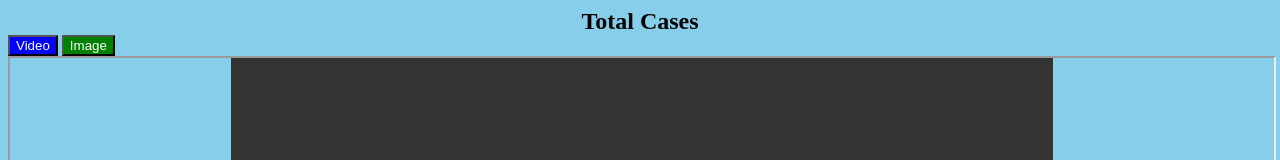
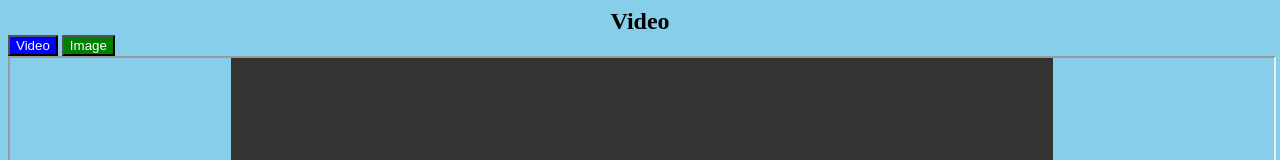
Before and after one commit to shresthashok550/shresthashok550.github.io, a plain HTML site: page index_P.html in a window 1280 px wide. Shown: the top 160 px of the page. Drawn offline with Linux system fonts and the light colour scheme.

Commit message:
Update index_P.html

```diff
--- a/index_P.html
+++ b/index_P.html
@@ -18,7 +18,7 @@
     </style>
 </head>
 <body>
-    <h2 id="Title">Total Cases</h2>
+    <h2 id="Title">Video</h2>
 
 <div class="w3-container" style="width:100%">
     <button type="button" onclick="document.getElementById('Title').innerHTML = 'Video';
```
